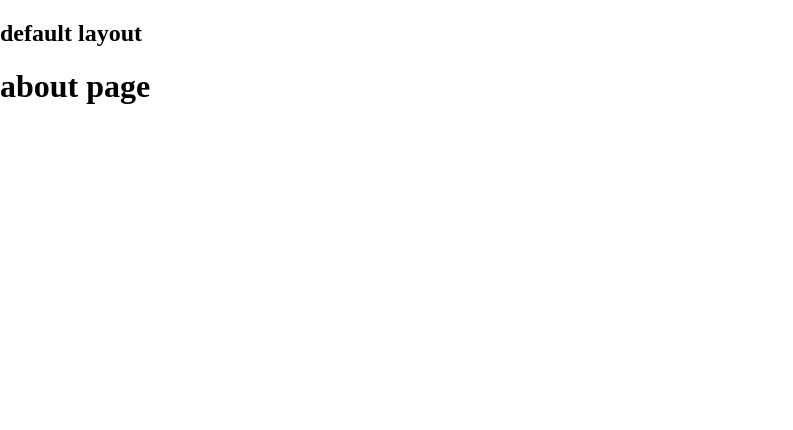
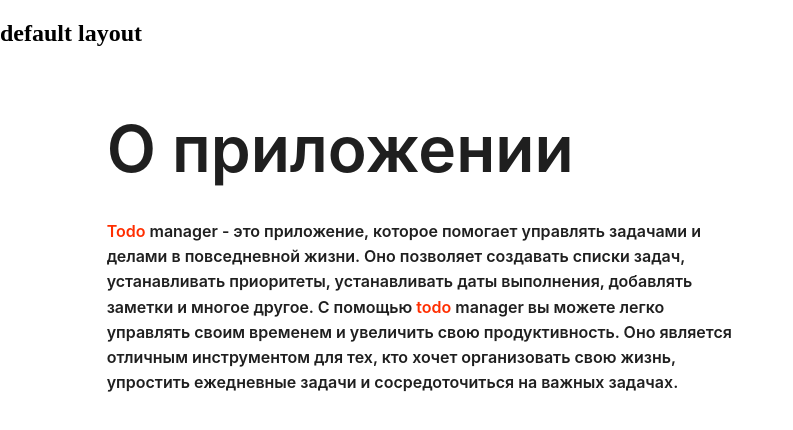
Before and after one commit to Kundakchan/todo-manager, a Vue app: page /about in a window 1280 px wide. Shown: the top 430 px of the page, without its empty margins (0-793 px from the left). Built offline with nearby package versions, Linux system fonts and the light colour scheme.

Commit message:
[6] - create page about

```diff
--- a/components.d.ts
+++ b/components.d.ts
@@ -15,6 +15,7 @@ declare module 'vue' {
     ALayoutContent: typeof import('ant-design-vue/es')['LayoutContent']
     AResult: typeof import('ant-design-vue/es')['Result']
     ARow: typeof import('ant-design-vue/es')['Row']
+    ATypographyParagraph: typeof import('ant-design-vue/es')['TypographyParagraph']
     ATypographyText: typeof import('ant-design-vue/es')['TypographyText']
     ATypographyTitle: typeof import('ant-design-vue/es')['TypographyTitle']
     RouterLink: typeof import('vue-router')['RouterLink']
--- a/src/pages/About.vue
+++ b/src/pages/About.vue
@@ -3,5 +3,16 @@
 </script>
 
 <template>
-  <h1>about page</h1>
+  <a-row>
+    <a-col :offset="2" :span="12">
+      <a-typography-title class="fs-64">О приложении</a-typography-title>
+    </a-col>
+  </a-row>
+  <a-row>
+    <a-col :offset="2" :span="12">
+      <a-typography-paragraph class="fs-16" strong>
+        <span class="color-red">Todo</span> manager - это приложение, которое помогает управлять задачами и делами в повседневной жизни. Оно позволяет создавать списки задач, устанавливать приоритеты, устанавливать даты выполнения, добавлять заметки и многое другое. С помощью <span class="color-red">todo</span> manager вы можете легко управлять своим временем и увеличить свою продуктивность. Оно является отличным инструментом для тех, кто хочет организовать свою жизнь, упростить ежедневные задачи и сосредоточиться на важных задачах.
+      </a-typography-paragraph>
+    </a-col>
+  </a-row>
 </template>
--- /dev/null
+++ b/src/style/atomic/colors.scss
@@ -0,0 +1,7 @@
+@import '../variables/colors.scss';
+
+@each $key, $value in $colors {
+  .color-#{$key} {
+    color: #{$value};
+  }
+}
--- /dev/null
+++ b/src/style/atomic/fonts.scss
@@ -0,0 +1,7 @@
+@import '../variables/fonts.scss';
+
+@each $key, $value in $sizes {
+  .fs-#{$key} {
+    font-size: #{$value}px !important;
+  }
+}
--- a/src/style/main.scss
+++ b/src/style/main.scss
@@ -1,2 +1,4 @@
 @import './atomic/offset.scss';
+@import './atomic/colors.scss';
+@import './atomic/fonts.scss';
 @import './basic.scss';
--- /dev/null
+++ b/src/style/variables/colors.scss
@@ -0,0 +1,6 @@
+$colors: (
+  'red': #FF2E00,
+  'black': #000,
+  'blue': #1890FF,
+  'white': #fff
+);
--- /dev/null
+++ b/src/style/variables/fonts.scss
@@ -0,0 +1,4 @@
+$sizes: (
+  '16': 16,
+  '64': 64
+);
```
